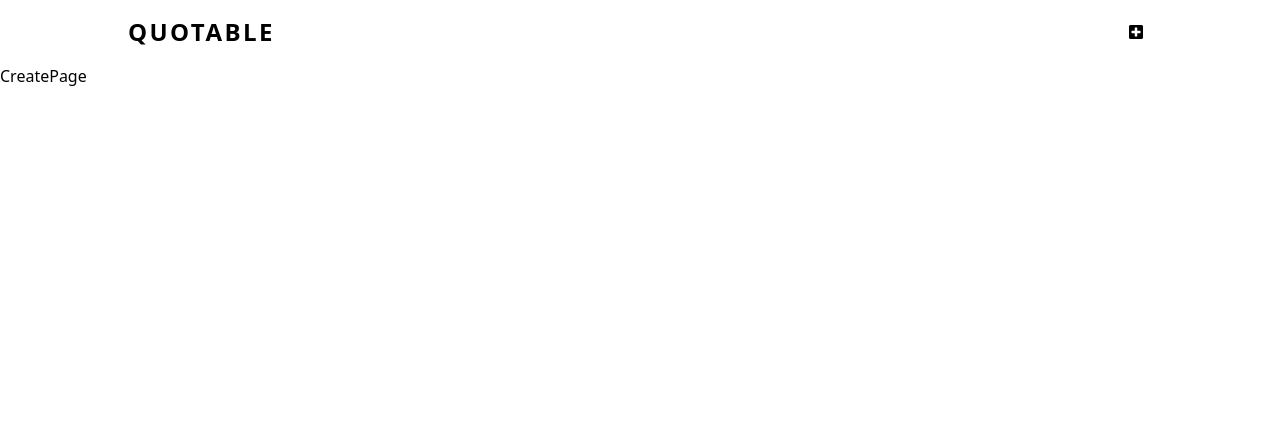
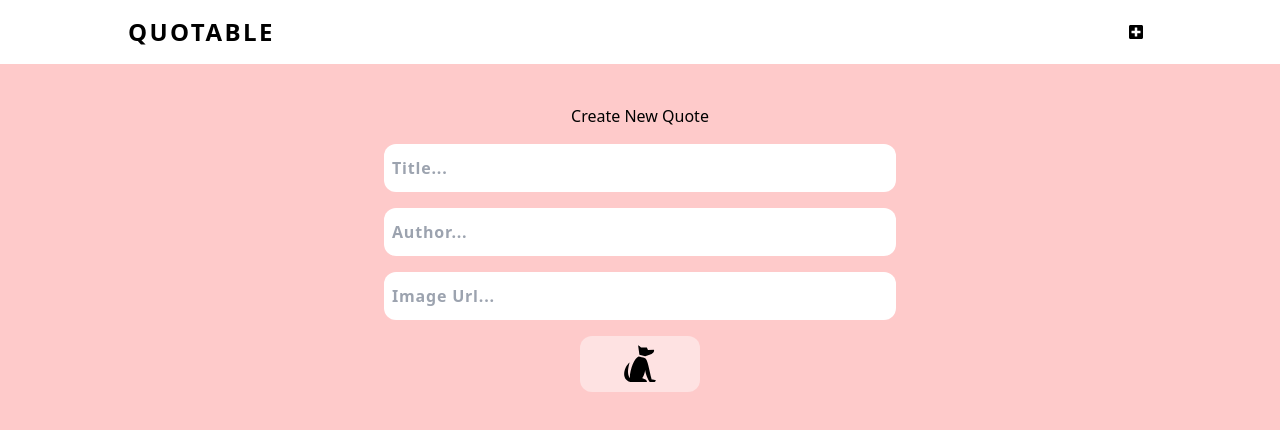
Before and after one commit to YoungjaeKimDeveloper/Quotable, a React (Vite) app in the folder client/: page /create in a window 1280 px wide. Shown: the top 430 px of the page. Built offline with nearby package versions, Linux system fonts and the light colour scheme.

Commit message:
In the middle of creating post backend logic

```diff
--- a/client/src/components/Header.jsx
+++ b/client/src/components/Header.jsx
@@ -5,9 +5,11 @@ const Header = () => {
   return (
     <div className="lg:px-100 px-[10%] py-4">
       <div className="flex items-center justify-between">
-        <h1 className="spacing text-2xl font-semibold uppercase tracking-widest">
-          Quotable
-        </h1>
+        <Link to={"/"}>
+          <h1 className="spacing text-2xl font-semibold uppercase tracking-widest">
+            Quotable
+          </h1>
+        </Link>
         <div className="rounded-x rounded-xl p-2 duration-300 hover:cursor-pointer hover:bg-[#ffffcc]">
           <Link to={"/create"}>
             <FaPlusSquare />
--- a/client/src/index.css
+++ b/client/src/index.css
@@ -8,3 +8,9 @@
     padding: 0;
   }
 }
+
+@layer components {
+  .input-info {
+    @apply rounded-xl py-3 pl-2 font-semibold tracking-wider text-pink-400 focus:outline-none;
+  }
+}
--- a/client/src/pages/CreatePage.jsx
+++ b/client/src/pages/CreatePage.jsx
@@ -1,7 +1,74 @@
-import React from "react";
+import React, { useState } from "react";
+import { BiSolidDog } from "react-icons/bi";
+import { GiSittingDog } from "react-icons/gi";
 
 const CreatePage = () => {
-  return <div>CreatePage</div>;
+  const [newQuote, setNewQuote] = useState({
+    title: "",
+    author: "",
+    image: "",
+  });
+  const [isHover, setIsHover] = useState(false);
+  return (
+    <div className="min-h-screen w-full bg-red-200">
+      <div className="flex flex-col items-center justify-center pt-10">
+        <h1 className="mb-4">Create New Quote</h1>
+        <form className="m-auto flex w-[50%] flex-col gap-y-4 rounded-xl lg:w-[40%]">
+          <input
+            type="text"
+            className="input-info"
+            placeholder="Title..."
+            value={newQuote.title}
+            required
+            onChange={(e) =>
+              setNewQuote((prev) => ({ ...prev, title: e.target.value }))
+            }
+          />
+          <input
+            type="text"
+            className="input-info"
+            placeholder="Author..."
+            value={newQuote.author}
+            required
+            onChange={(e) =>
+              setNewQuote((prev) => ({ ...prev, author: e.target.value }))
+            }
+          />
+          <input
+            type="url"
+            className="input-info"
+            placeholder="Image Url..."
+            pattern="https://.*"
+            value={newQuote.image}
+            required
+            onChange={(e) =>
+              setNewQuote((prev) => ({ ...prev, image: e.target.value }))
+            }
+          />
+          <button
+            onMouseEnter={() => setIsHover(true)}
+            onMouseLeave={() => setIsHover(false)}
+            type="submit"
+            className="flex items-center text-center transition-all duration-700"
+          >
+            {isHover ? (
+              <div className="m-auto rounded-xl bg-red-100 px-5 py-1 lg:px-10 lg:py-2">
+                <BiSolidDog
+                  className={`${isHover ? "opacity-100" : "opacity-100"} m-auto size-4 items-center rounded-xl text-center transition-all duration-700 xl:size-10`}
+                />
+              </div>
+            ) : (
+              <div className="m-auto rounded-xl bg-red-100 px-5 py-1 lg:px-10 lg:py-2">
+                <GiSittingDog
+                  className={`${isHover ? "opacity-100" : "opacity-100"} m-auto size-4 items-center rounded-xl text-center transition-all duration-700 xl:size-10`}
+                />
+              </div>
+            )}
+          </button>
+        </form>
+      </div>
+    </div>
+  );
 };
 
 export default CreatePage;
--- a/client/src/store/quoteStore.js
+++ b/client/src/store/quoteStore.js
@@ -15,4 +15,13 @@ export const quoteStore = create((set) => ({
       console.log("ERROR");
     }
   },
+  uploadQuote: async (quoteInfo) => {
+    try {
+      const res = await fetch("/api/quote/create",{
+
+      })
+    } catch (error) {
+
+    }
+  },
 }));
```
